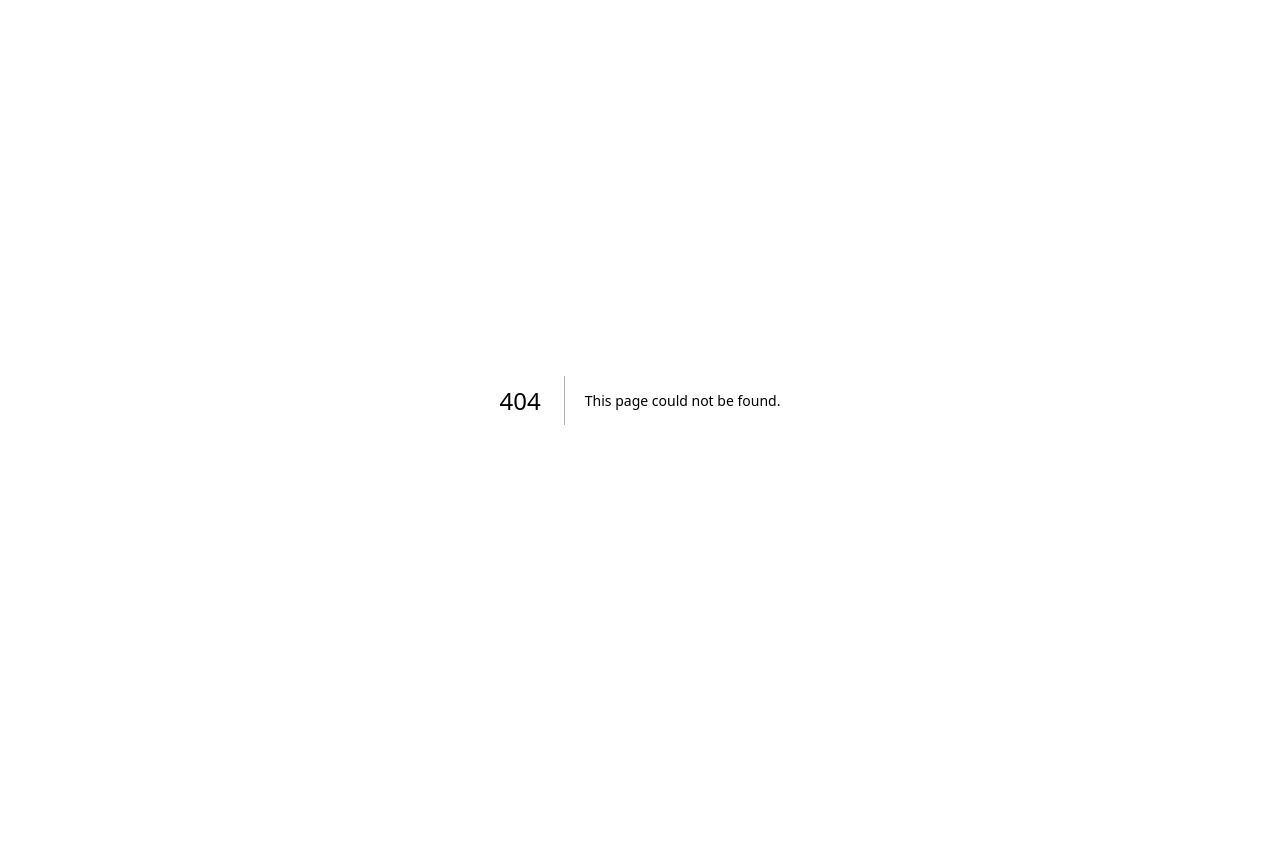
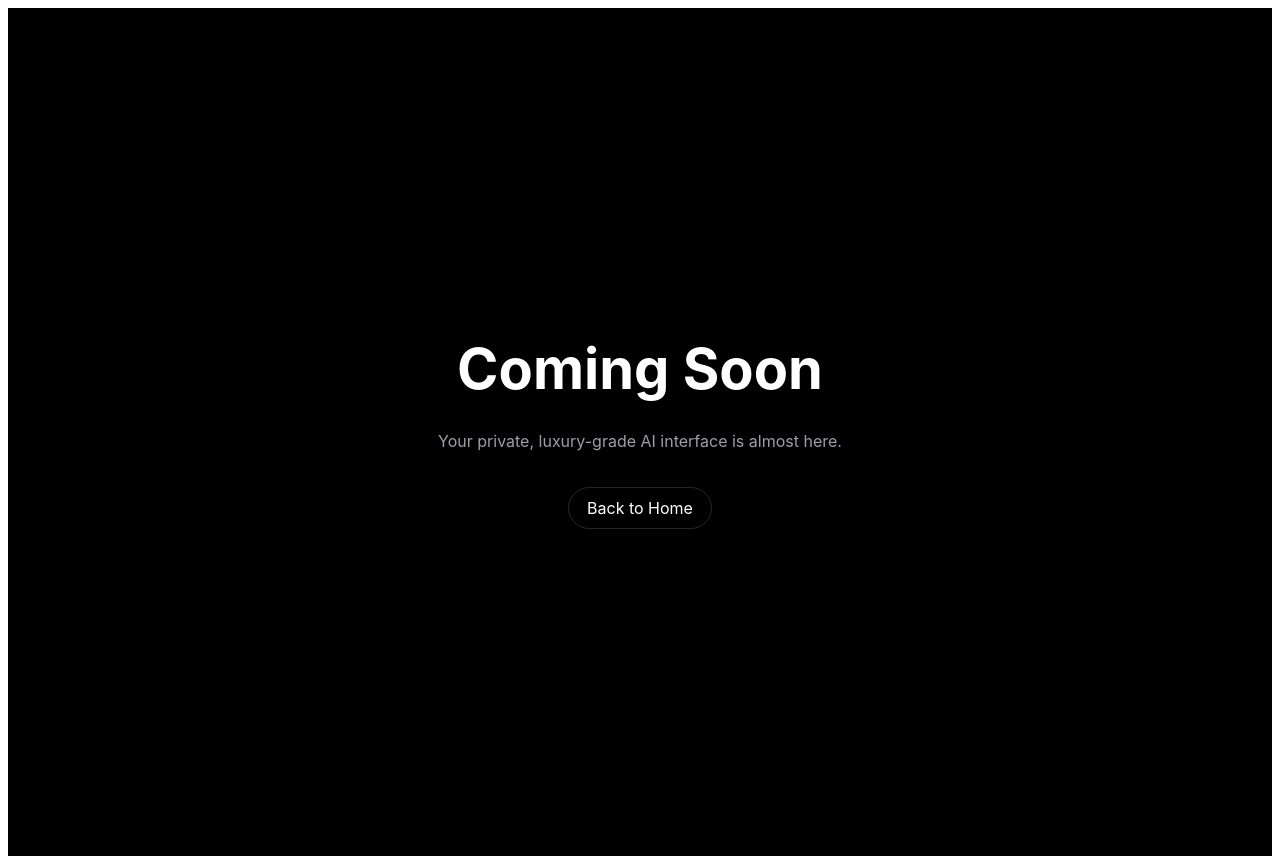
Before and after one commit to FILAL69/axon, a Next.js app: page /pages/try in a window 1280 px wide. Before the commit this address had no page. Before the commit the page ends 800 px from the top, so only its background shows below. Built offline with nearby package versions, Linux system fonts and the light colour scheme.

Commit message:
Create try.js

```diff
--- /dev/null
+++ b/pages/pages/try.js
@@ -0,0 +1,16 @@
+export default function Try() {
+  return (
+    <main style={{
+      minHeight:'100vh', display:'flex', flexDirection:'column',
+      alignItems:'center', justifyContent:'center', background:'#000', color:'#fff',
+      fontFamily:'Inter, system-ui, -apple-system, Segoe UI, Roboto, Helvetica, Arial, sans-serif',
+      textAlign:'center', padding:'24px'
+    }}>
+      <h1 style={{fontSize:'clamp(32px,5vw,56px)', margin:'0 0 12px'}}>Coming Soon</h1>
+      <p style={{color:'#9aa0a6'}}>Your private, luxury-grade AI interface is almost here.</p>
+      <a href="/" style={{marginTop:20, color:'#fff', textDecoration:'none', border:'1px solid rgba(255,255,255,.15)', padding:'10px 18px', borderRadius:999}}>
+        Back to Home
+      </a>
+    </main>
+  );
+}
```
